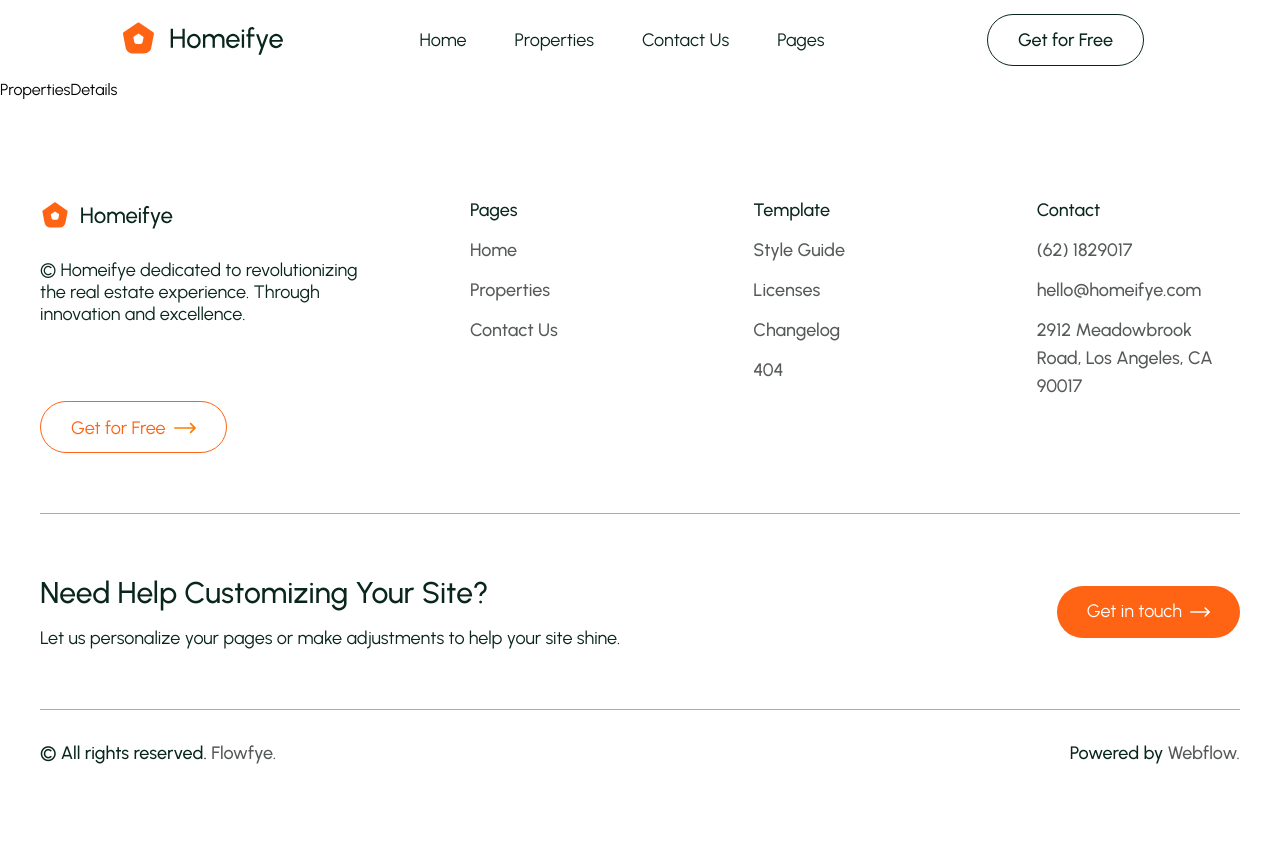
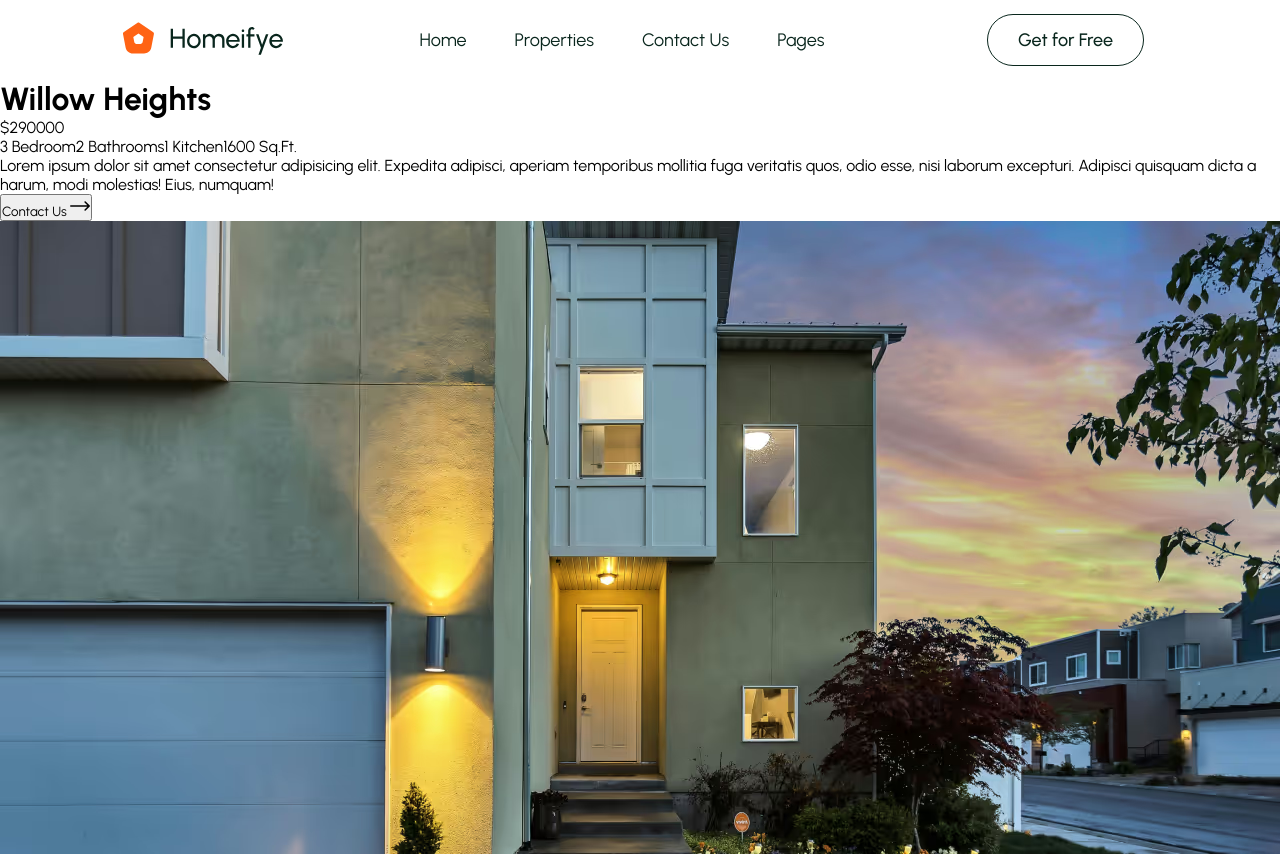
Before and after one commit to osamadweikat/Homeifye, a React (Create React App) app: page /pd in a window 1280 px wide. Shown: the top 856 px of the page. Before the commit the page ends 800 px from the top, so only its background shows below. Built offline with nearby package versions, Linux system fonts and the light colour scheme; some icons are missing.

Commit message:
add properties details hero section components to properties details page

```diff
--- /dev/null
+++ b/src/components/properties-details-hero-section/PropertiesDetailsHeroSection.jsx
@@ -0,0 +1,50 @@
+import "./properties-details-hero-section.css";
+import RightArrow from "../../assets/images/right arrow.svg";
+import ArrowBackIcon from "@mui/icons-material/ArrowBack";
+import ArrowForwardIcon from "@mui/icons-material/ArrowForward";
+import Slider1 from "../../assets/images/slider-1.avif";
+
+export default function PropertiesDetailsHeroSection() {
+  return (
+    <div className="properties-details-section-padding">
+      <div className="properties-details-container">
+        <div className="properties-details-inner">
+          <div className="properties-hero-details">
+            <div className="properties-details-heading">
+              <h1>Willow Heights</h1>
+            </div>
+            <div className="properties-details-info">
+              <div className="properties-details-price">$290000</div>
+              <div className="properties-details-items">
+                <span>3 Bedroom</span>
+                <span>2 Bathrooms</span>
+                <span>1 Kitchen</span>
+                <span>1600 Sq.Ft.</span>
+              </div>
+            </div>
+          </div>
+          <div className="properties-hero-buy-wrapper">
+            <p>
+              Lorem ipsum dolor sit amet consectetur adipisicing elit. Expedita
+              adipisci, aperiam temporibus mollitia fuga veritatis quos, odio
+              esse, nisi laborum excepturi. Adipisci quisquam dicta a harum,
+              modi molestias! Eius, numquam!
+            </p>
+            <button>
+              Contact Us <img src={RightArrow} alt="arrow" />
+            </button>
+          </div>
+        </div>
+        <div className="properties-details-slider">
+          <img src={Slider1} alt="slider-1" />
+          <div className="properties-slider-arrow">
+            <ArrowBackIcon />
+          </div>
+          <div className="properties-slider-arrow">
+            <ArrowForwardIcon />
+          </div>
+        </div>
+      </div>
+    </div>
+  );
+}
--- a/src/pages/properties-details/PropertiesDetails.jsx
+++ b/src/pages/properties-details/PropertiesDetails.jsx
@@ -1,7 +1,6 @@
-import "./properties-details.css"
+import PropertiesDetailsHeroSection from "../../components/properties-details-hero-section/PropertiesDetailsHeroSection";
+import "./properties-details.css";
 
 export default function PropertiesDetails() {
-  return (
-    <div>PropertiesDetails</div>
-  )
+  return <PropertiesDetailsHeroSection />;
 }
```
Also changed, not shown: src/assets/images/slider-1.avif (added), src/components/properties-details-hero-section/properties-details-hero-section.css (added).
